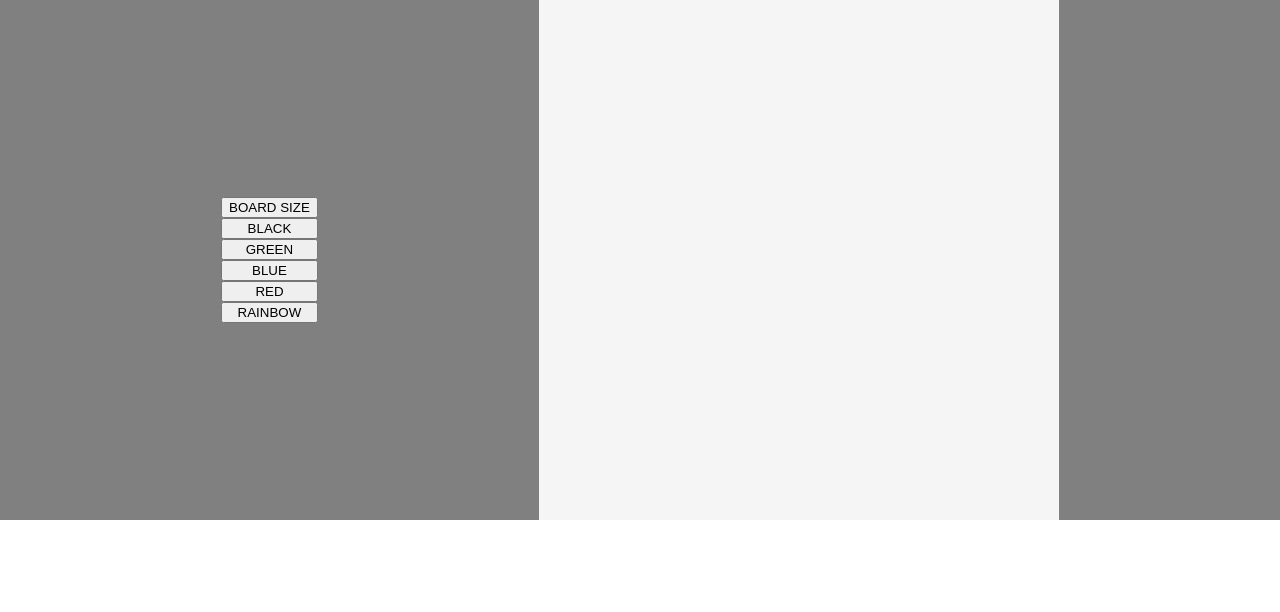
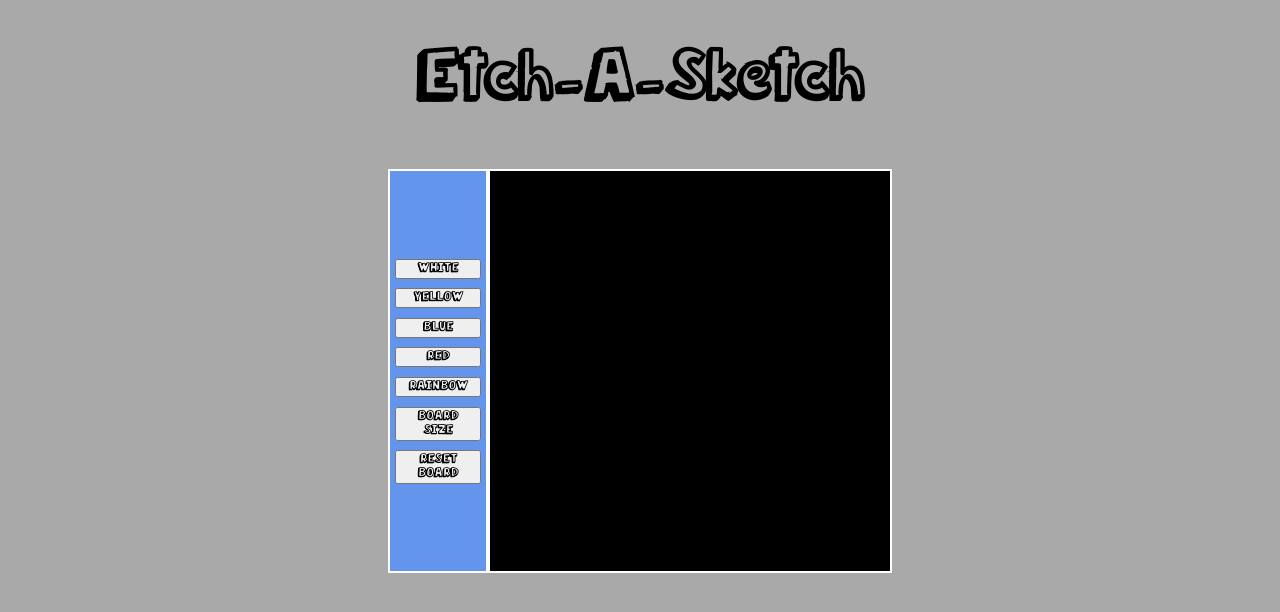
Before and after one commit to P0cketbear/Etch-a-Sketch, a plain HTML site: page index.html in a window 1280 px wide. Drawn offline with Linux system fonts and the light colour scheme.

Commit message:
etch a sketch

```diff
--- a/css/style.css
+++ b/css/style.css
@@ -1,25 +1,49 @@
+@font-face {
+  font-family: myfont;
+  src: url(../assets/fonts/gameon.ttf);
+}
+
+* {
+  font-family: "myfont", sans-serif;
+}
+h1 {
+  font-size: 72px;
+}
+
 body {
+  background-color: rgb(169, 169, 169);
   margin: 0;
 }
 
 .maincontainer {
   display: flex;
-  background-color: grey;
   justify-content: space-evenly;
+  align-items: center;
+  flex-direction: column;
+}
+
+.title {
+  width: 80%;
+  display: flex;
+  justify-content: center;
+}
+
+.container {
+  width: 80%;
+  display: flex;
+  justify-content: center;
 }
 
 /***** Contenedor de divs apra dibujar *****/
 .gridContainer {
-  width: 520px;
-  height: 520px;
+  width: 400px;
+  height: 400px;
   background-color: black;
   display: flex;
   flex-wrap: wrap;
+  border: 2px solid rgb(255, 255, 255);
 }
 
-.gridContainer div {
-  background-color: whitesmoke;
-}
 /***** Contenedor de divs apra dibujar *****/
 
 /***** buttons section *****/
@@ -28,6 +52,16 @@ body {
   display: flex;
   flex-direction: column;
   justify-content: center;
+  background-color: cornflowerblue;
+  border: 2px solid rgb(255, 255, 255);
 }
 
+button {
+  display: flex;
+  justify-content: center;
+  align-items: center;
+
+  font-weight: bold;
+  margin: 5%;
+}
 /***** End buttons section *****/
--- a/index.html
+++ b/index.html
@@ -12,19 +12,24 @@
 <body>
     <div class="maincontainer">
 
-
-
-        <div class="buttons">
-            <button class="size" id="btn-size">BOARD SIZE</button>
-            <button class="black" id="btn-black">BLACK</button>
-            <button class="green" id="btn-green">GREEN</button>
-            <button class="blue" id="btn-blue">BLUE</button>
-            <button class="red" id="btn-red">RED</button>
-            <button class="ranbow" id="btn-rainbow">RAINBOW</button>
+        <div class="title">
+            <h1>Etch-A-Sketch</h1>
         </div>
-        <div class="gridContainer" id="gridContainer">
+        <div class="container">
+            <div class="buttons">
+                <button class="white" id="btn-white">WHITE</button>
+                <button class="yellow" id="btn-yellow">YELLOW</button>
+                <button class="blue" id="btn-blue">BLUE</button>
+                <button class="red" id="btn-red">RED</button>
+                <button class="rainbow" id="btn-rainbow">RAINBOW</button>
+                <button class="size" id="btn-size">BOARD SIZE</button>
+                <button class="reset" id="btn-reset">RESET BOARD</button>
+            </div>
+            <div class="gridContainer" id="gridContainer">
+            </div>
         </div>
     </div>
+
     <script src="./js/script.js"></script>
 </body>
 
--- a/js/script.js
+++ b/js/script.js
@@ -6,16 +6,16 @@
 
 // Botones
 
-let brushColor = "gold";
+let brushColor = "White";
 
-const btn_black = document.querySelector('#btn-black')
-btn_black.addEventListener('click', () => {
-    brushColor = "black";
+const btn_white = document.querySelector('#btn-white')
+btn_white.addEventListener('click', () => {
+    brushColor = "white";
 })
 
-const btn_green = document.querySelector('#btn-green')
-btn_green.addEventListener('click', () => {
-    brushColor = "greenyellow";
+const btn_yellow = document.querySelector('#btn-yellow')
+btn_yellow.addEventListener('click', () => {
+    brushColor = "gold";
 })
 
 const btn_blue = document.querySelector('#btn-blue')
@@ -33,13 +33,15 @@ btn_rainbow.addEventListener('click', () => {
     brushColor = "rainbow";
 })
 
-
 const btn_size = document.querySelector('#btn-size')
 btn_size.addEventListener('click', () => {
     resize()
 })
 
-
+const btn_reset = document.querySelector('#btn-reset')
+btn_reset.addEventListener('click', () => {
+    genGrid(32)
+})
 
 // funcion conseguida en stackoverflow
 
@@ -50,9 +52,6 @@ function colorAleatorio() {
     }
     return "#" + color;
 }
-
-
-
 
 function resize() {
     let newSize = prompt('Enter the number of tiles to set a new width (Min 2, Max 100)');
@@ -71,7 +70,7 @@ function resize() {
 
 }
 
-genGrid(16);
+genGrid(32);
 
 
 function genGrid(gridSize) {
@@ -84,8 +83,8 @@ function genGrid(gridSize) {
 
     for (let index = 0; index < (gridSize * gridSize); index++) {
         let gDiv = document.createElement('div');
-        gDiv.style.width = (520 / gridSize) + "px";
-        gDiv.style.height = (520 / gridSize) + "px";
+        gDiv.style.width = (400 / gridSize) + "px";
+        gDiv.style.height = (400 / gridSize) + "px";
         gDiv.setAttribute('id', 'gridDiv');
         gridCont.appendChild(gDiv);
 
```
Also changed, not shown: assets/fonts/budmo jiggler.otf (added), assets/fonts/gameon.ttf (added), assets/fonts/gb.TTF (added).
